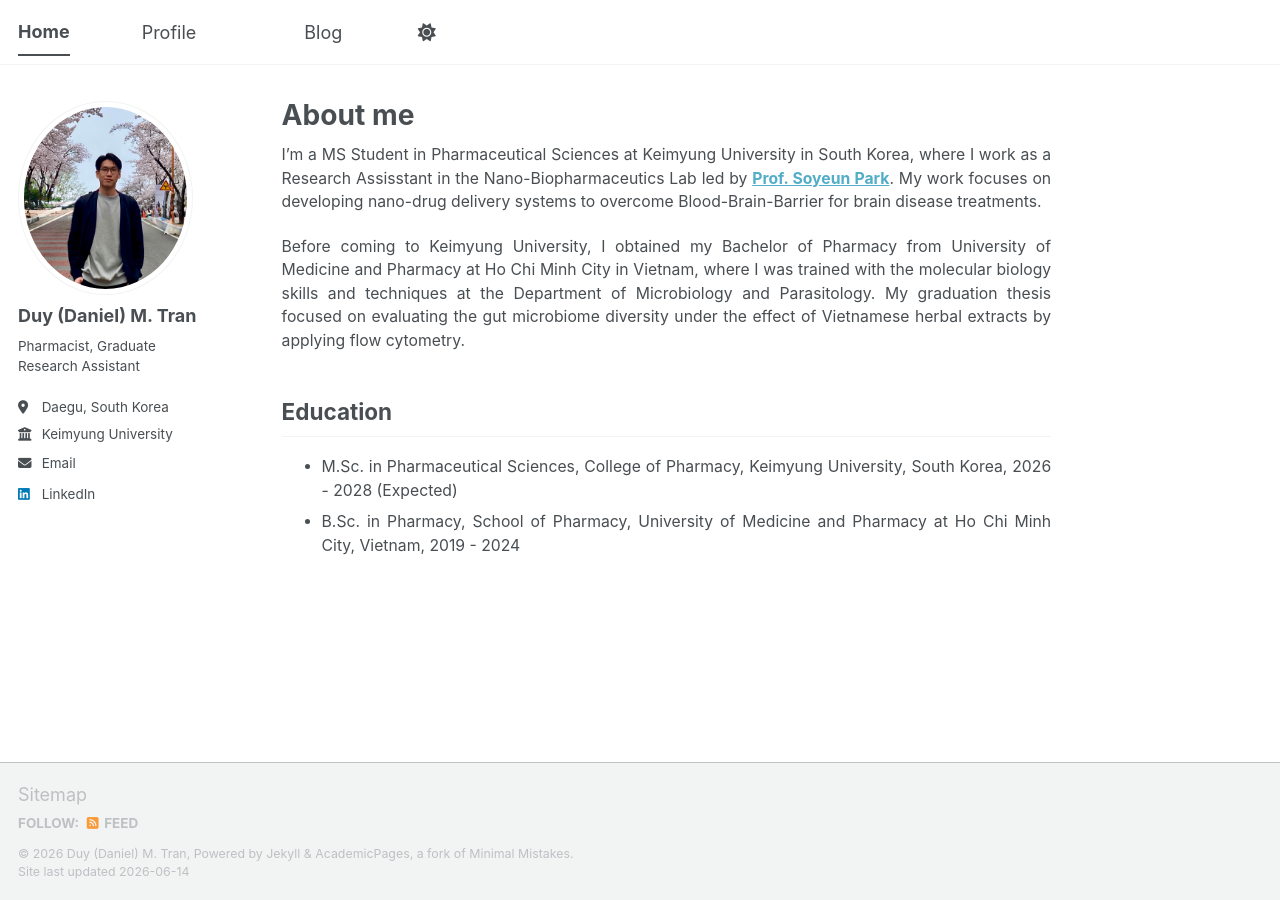
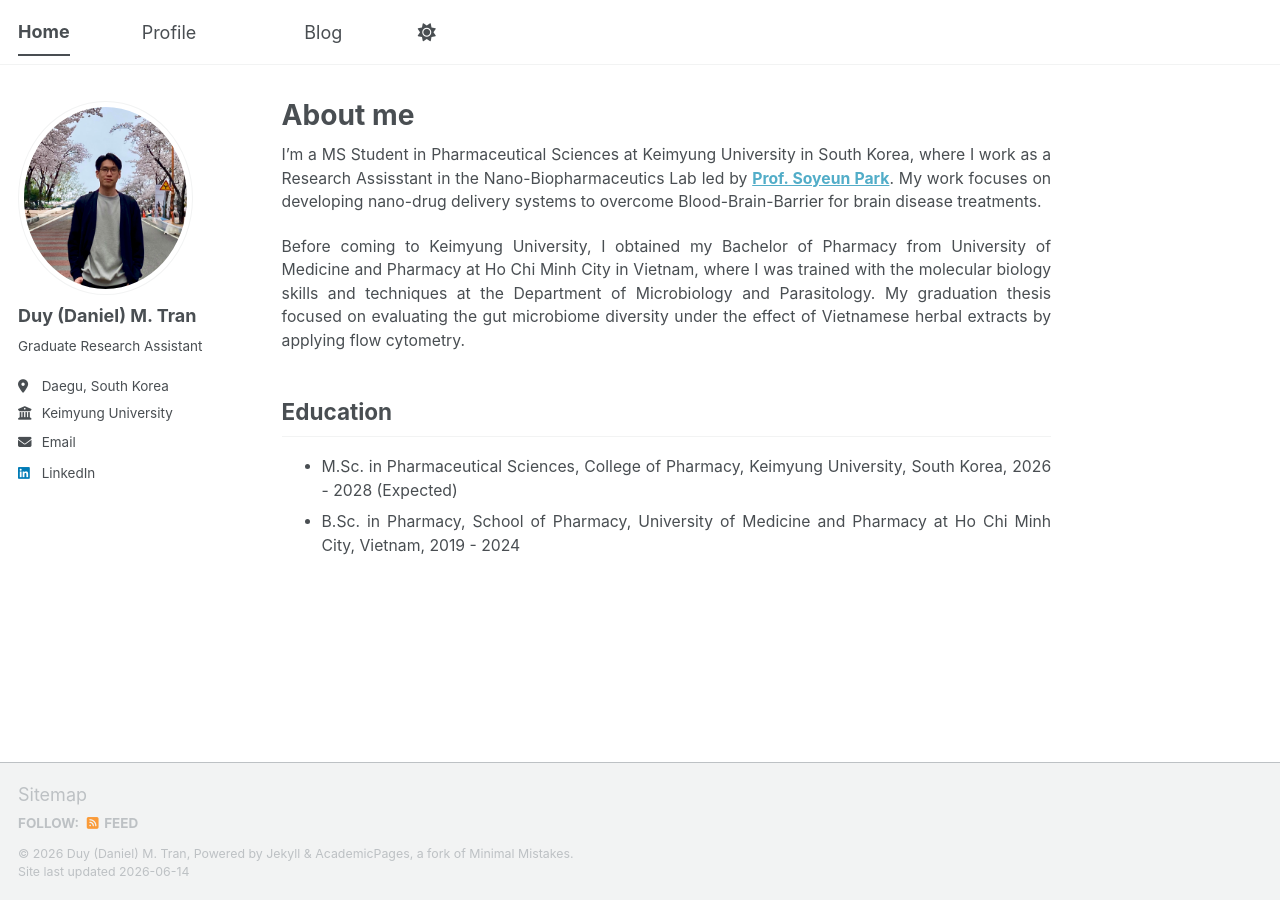
Before and after one commit to tranminhduy-git/tmduy.github.io, a Jekyll site: the page built from _pages/about.md, in a window 1280 px wide. Built offline with Jekyll 4.4.1, drawn with Linux system fonts in a browser that asks for light colours; a script bundle is joined from its source files by our own code; library files that are not in the unit come from our copies.

Commit message:
Update _config.yml

```diff
--- a/_config.yml
+++ b/_config.yml
@@ -26,7 +26,7 @@ author:
   avatar           : "IMG_4350.jpeg"
   name             : "Duy (Daniel) M. Tran"
   pronouns         :  # example: "she/her"
-  bio              : "Pharmacist, Graduate Research Assistant"
+  bio              : "Graduate Research Assistant"
   location         : "Daegu, South Korea"
   employer         : "Keimyung University"
   uri              : # URL
```
